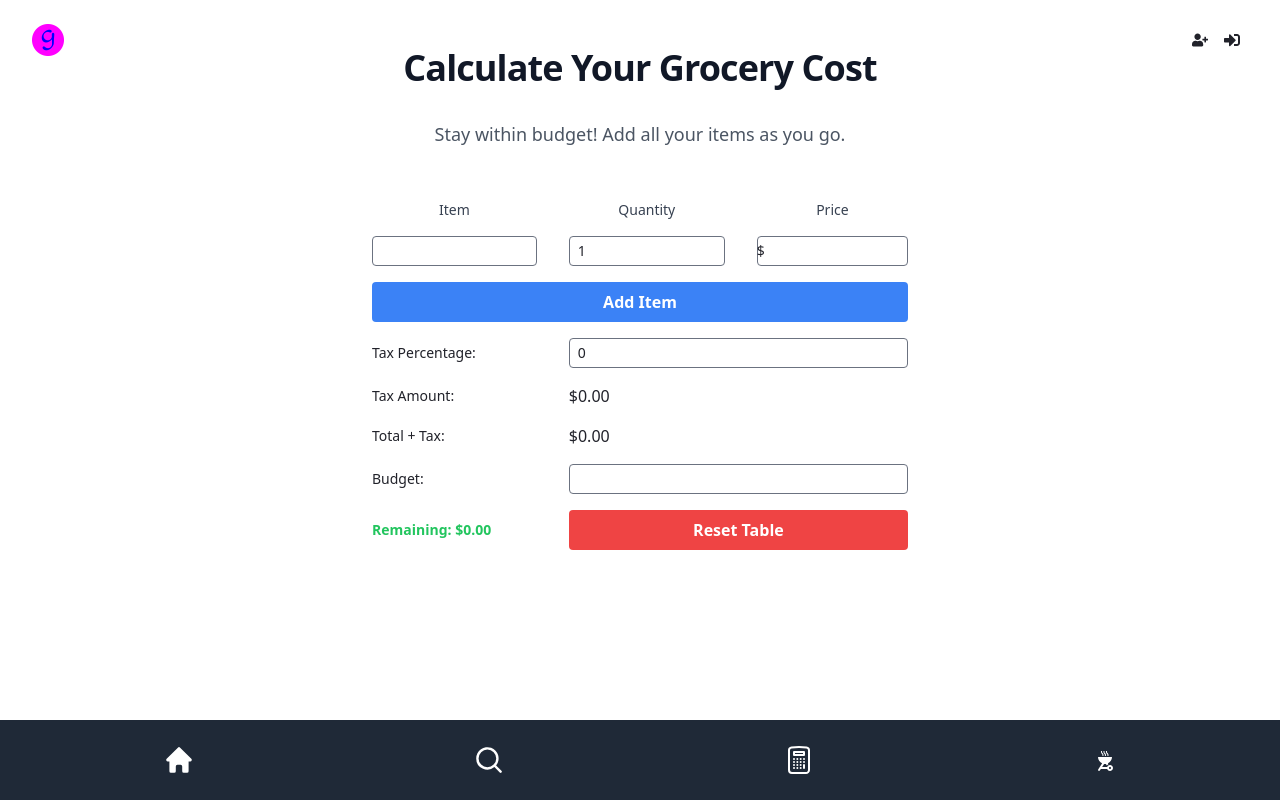
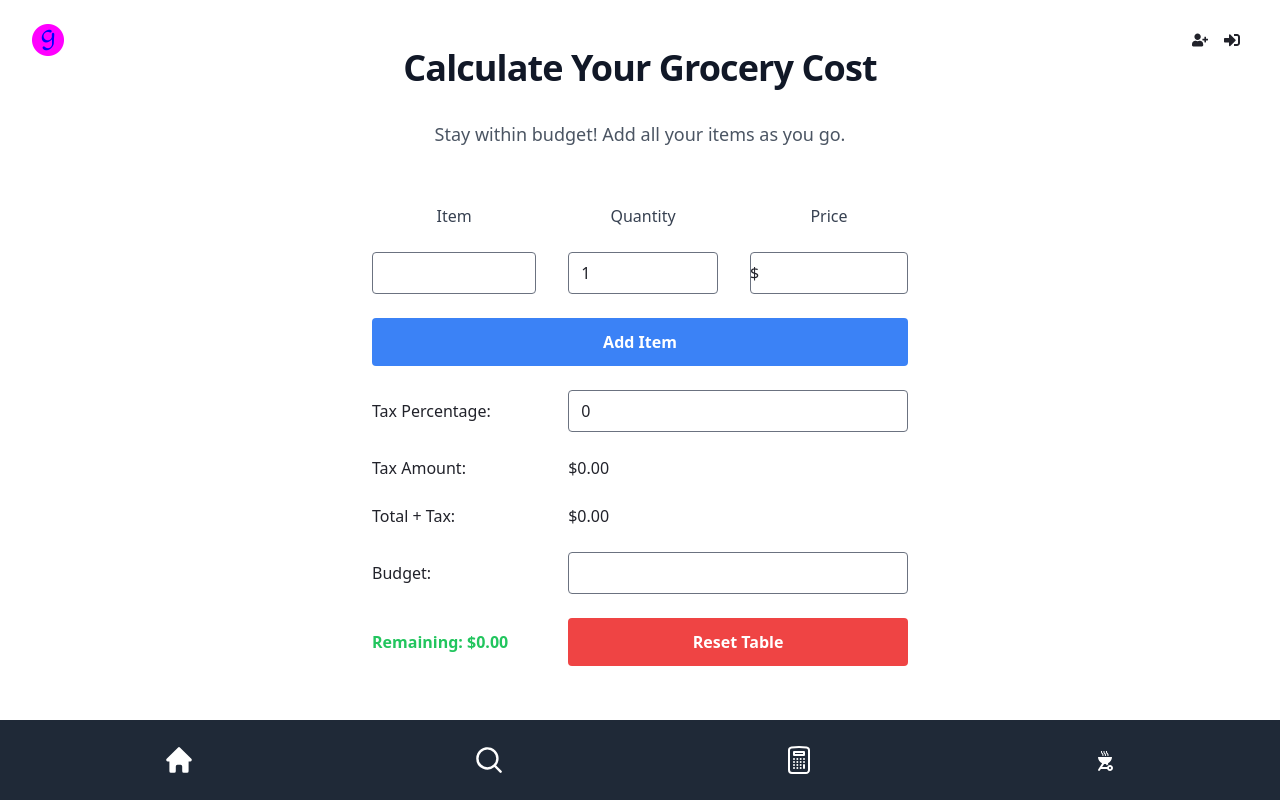
Before and after one commit to rogercerpa/Grocery-List-App, a React (Create React App) app: page /calculator in a window 1280 px wide. Built offline with nearby package versions, Linux system fonts and the light colour scheme; no server answers; the database is empty.

Commit message:
added swipe feature to delete items from the budget table

```diff
--- a/package.json
+++ b/package.json
@@ -26,6 +26,7 @@
     "react-modal": "^3.16.1",
     "react-router-dom": "^6.11.1",
     "react-scripts": "5.0.1",
+    "react-swipeable": "^7.0.2",
     "tough-cookie": "^5.0.0",
     "web-vitals": "^2.1.4"
   },
--- a/src/components/BarcodeScanner.js
+++ b/src/components/BarcodeScanner.js
@@ -1,48 +1,18 @@
-import React, {useEffect} from 'react';
+import React, { useEffect, useCallback } from 'react';
 import Quagga from 'quagga';
 import { QrCodeIcon } from "@heroicons/react/24/outline";
 
 const BarcodeScanner = ({ onProductFound }) => {
-
-  const startScanner = () => {
-    Quagga.init({
-    inputStream: {
-    type: "LiveStream",
-    constraints: {
-    width: 640,
-    height: 480,
-    facingMode: "environment"
-    }
-    },
-    decoder: {
-    readers: ["ean_reader", "ean_8_reader", "code_39_reader", "code_39_vin_reader", "codabar_reader", "upc_reader", "upc_e_reader"]
-    },
-    }, (err) => {
-    if (err) {
-    console.error(err);
-    return;
-    }
-    Quagga.start();
-    Quagga.onDetected(handleBarcodeDetected);
-    });
-
-
-    };
-
-    const handleBarcodeDetected = async (data) => {
+  const handleBarcodeDetected = useCallback(async (data) => {
     if (data && data.codeResult) {
       const barcode = data.codeResult.code;
       const productName = await fetchProductData(barcode);
       if (productName) {
         onProductFound(productName);
       }
-    } else {
-    return;
+      Quagga.stop();
     }
-
-    Quagga.stop();
-    };
-
+  }, [onProductFound]);
 
   const fetchProductData = async (barcode) => {
     try {
@@ -60,22 +30,42 @@ const BarcodeScanner = ({ onProductFound }) => {
     }
   };
 
+  const startScanner = () => {
+    Quagga.init({
+      inputStream: {
+        type: "LiveStream",
+        constraints: {
+          width: 640,
+          height: 480,
+          facingMode: "environment"
+        }
+      },
+      decoder: {
+        readers: ["ean_reader", "ean_8_reader", "code_39_reader", "code_39_vin_reader", "codabar_reader", "upc_reader", "upc_e_reader"]
+      },
+    }, (err) => {
+      if (err) {
+        console.error("Error initializing Quagga:", err);
+        return;
+      }
+      Quagga.start();
+    });
+
+    Quagga.onDetected(handleBarcodeDetected);
+  };
+
   useEffect(() => {
     return () => {
-      if (Quagga) {  // Check if Quagga is defined
+      if (Quagga) {
         Quagga.stop();
-        Quagga.offDetected(handleBarcodeDetected); // Remove the event listener
+        Quagga.offDetected(handleBarcodeDetected);
       }
     };
-  }, []);
-
+  }, [handleBarcodeDetected]);
 
   return (
-    <button
-    onClick={startScanner}
-      className=""
-    >
-      <QrCodeIcon  className="h-6 w-6 text-gray-500"/>
+    <button onClick={startScanner} className="flex items-center justify-center p-2 bg-gray-200 rounded hover:bg-gray-300">
+      <QrCodeIcon className="h-6 w-6 text-gray-500" />
     </button>
   );
 }
--- a/src/components/BudgetTable.js
+++ b/src/components/BudgetTable.js
@@ -1,5 +1,6 @@
 import React, { useState, useEffect } from 'react';
 import BarcodeScanner from './BarcodeScanner'; // Assuming they're in the same directory
+import BudgetTableRow from './BudgetTableRow'; // Import the BudgetTableRow component
 
 const BudgetTable = () => {
   const initialItems = [{ name: '', price: '', quantity: 1 }];
@@ -41,6 +42,11 @@ const BudgetTable = () => {
     localStorage.removeItem('budgetItems');
   };
 
+  const deleteItem = (index) => {
+    const newItems = items.filter((_, i) => i !== index);
+    setItems(newItems);
+  };
+
   const totalValue = items.reduce((acc, item) => acc + (Number(item.price) || 0) * item.quantity, 0);
   const total = Number(totalValue.toFixed(2));
   const taxAmount = (total * taxPercentage) / 100;
@@ -55,88 +61,68 @@ const BudgetTable = () => {
       <table className="w-full">
         <thead>
           <tr>
-            <th className="py-2 px-4 text-left text-sm font-medium text-gray-700">Item</th>
-            <th className="py-2 px-4 text-left text-sm font-medium text-gray-700">Quantity</th>
-            <th className="py-2 px-4 text-left text-sm font-medium text-gray-700">Price</th>
+            <th className="py-3 px-4 text-left text-base font-medium text-gray-700">Item</th>
+            <th className="py-3 px-4 text-left text-base font-medium text-gray-700">Quantity</th>
+            <th className="py-3 px-4 text-left text-base font-medium text-gray-700">Price</th>
           </tr>
         </thead>
         <tbody>
           {items.map((item, index) => (
-            <tr key={index} className="border-b border-gray-200">
-              <td className="py-2 px-4">
-                <input
-                  className="w-full border rounded py-1 px-2 text-sm"
-                  value={item.name}
-                  onChange={(e) => handleItemChange(index, 'name', e.target.value)}
-                />
-              </td>
-              <td className="py-2 px-4">
-                <input
-                  type="number"
-                  className="w-full border rounded py-1 px-2 text-sm"
-                  min="1"
-                  value={item.quantity}
-                  onChange={(e) => handleItemChange(index, 'quantity', e.target.value)}
-                />
-              </td>
-              <td className="py-2 px-4 relative">
-                <span className="absolute left-2 top-1/2 transform -translate-y-1/2 text-sm">$</span>
-                <input
-                  type="number"
-                  className="w-full border rounded py-1 pl-6 text-sm"
-                  value={item.price}
-                  onChange={(e) => handleItemChange(index, 'price', e.target.value)}
-                />
-              </td>
-            </tr>
+            <BudgetTableRow
+              key={index}
+              item={item}
+              index={index}
+              handleItemChange={handleItemChange}
+              deleteItem={deleteItem}
+            />
           ))}
           <tr>
-            <td colSpan="3" className="py-2 px-4">
-              <button onClick={addItem} className="w-full bg-blue-500 hover:bg-blue-700 text-white font-bold py-2 px-4 rounded">
+            <td colSpan="3" className="py-3 px-4">
+              <button onClick={addItem} className="w-full bg-blue-500 hover:bg-blue-700 text-white font-bold py-3 px-4 rounded">
                 Add Item
               </button>
             </td>
           </tr>
           <tr>
-            <td className="py-2 px-4 text-sm">Tax Percentage:</td>
-            <td colSpan="2" className="py-2 px-4">
+            <td className="py-3 px-4 text-base">Tax Percentage:</td>
+            <td colSpan="2" className="py-3 px-4">
               <input
                 type="number"
-                className="w-full border rounded py-1 px-2 text-sm"
+                className="w-full border rounded py-2 px-3 text-base"
                 value={taxPercentage}
                 onChange={(e) => setTaxPercentage(e.target.value ? Number(e.target.value) : "")}
               />
             </td>
           </tr>
           <tr>
-            <td className="py-2 px-4 text-sm">Tax Amount:</td>
-            <td colSpan="2" className="py-2 px-4">${taxAmount.toFixed(2)}</td>
+            <td className="py-3 px-4 text-base">Tax Amount:</td>
+            <td colSpan="2" className="py-3 px-4">${taxAmount.toFixed(2)}</td>
           </tr>
           <tr>
-            <td className="py-2 px-4 text-sm">Total + Tax:</td>
-            <td colSpan="2" className="py-2 px-4">${totalWithTax.toFixed(2)}</td>
+            <td className="py-3 px-4 text-base">Total + Tax:</td>
+            <td colSpan="2" className="py-3 px-4">${totalWithTax.toFixed(2)}</td>
           </tr>
           <tr>
-            <td className="py-2 px-4 text-sm">Budget:</td>
-            <td colSpan="2" className="py-2 px-4">
+            <td className="py-3 px-4 text-base">Budget:</td>
+            <td colSpan="2" className="py-3 px-4">
               <input
                 type="number"
-                className="w-full border rounded py-1 px-2 text-sm"
+                className="w-full border rounded py-2 px-3 text-base"
                 value={budget}
                 onChange={(e) => setBudget(e.target.value)}
               />
             </td>
           </tr>
           <tr>
-            <td className="py-2 px-4 text-sm">
+            <td className="py-3 px-4 text-base">
               <span className={`font-bold ${remainingBudgetColor}`}>
                 Remaining: ${remainingBudget.toFixed(2)}
               </span>
             </td>
-            <td colSpan="2" className="py-2 px-4">
+            <td colSpan="2" className="py-3 px-4">
               <button
                 onClick={resetTable}
-                className="w-full bg-red-500 hover:bg-red-700 text-white font-bold py-2 px-4 rounded"
+                className="w-full bg-red-500 hover:bg-red-700 text-white font-bold py-3 px-4 rounded"
               >
                 Reset Table
               </button>
--- /dev/null
+++ b/src/components/BudgetTableRow.js
@@ -0,0 +1,43 @@
+
+import { useSwipeable } from 'react-swipeable';
+
+const BudgetTableRow = ({ item, index, handleItemChange, deleteItem }) => {
+    const handlers = useSwipeable({
+      onSwipedLeft: () => deleteItem(index),
+      preventDefaultTouchmoveEvent: true,
+      trackMouse: true,
+    });
+
+    return (
+      <tr className="border-b border-gray-200" {...handlers}>
+        <td className="py-3 px-4">
+          <input
+            className="w-full border rounded py-2 px-3 text-base"
+            value={item.name}
+            onChange={(e) => handleItemChange(index, 'name', e.target.value)}
+          />
+        </td>
+        <td className="py-3 px-4">
+          <input
+            type="number"
+            className="w-full border rounded py-2 px-3 text-base"
+            min="1"
+            value={item.quantity}
+            onChange={(e) => handleItemChange(index, 'quantity', e.target.value)}
+          />
+        </td>
+        <td className="py-3 px-4 relative">
+          <span className="absolute left-3 top-1/2 transform -translate-y-1/2 text-base">$</span>
+          <input
+            type="number"
+            className="w-full border rounded py-2 pl-8 text-base"
+            style={{ minWidth: '80px' }}
+            value={item.price}
+            onChange={(e) => handleItemChange(index, 'price', e.target.value)}
+          />
+        </td>
+      </tr>
+    );
+  };
+
+  export default BudgetTableRow;
```
Also changed, not shown: 1 other file (tests, documents, lock files or other folders). Lines whose indentation alone changed are shown as unchanged.
